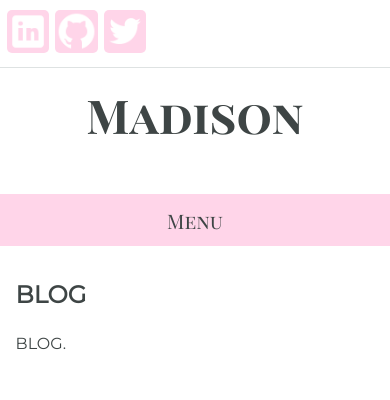
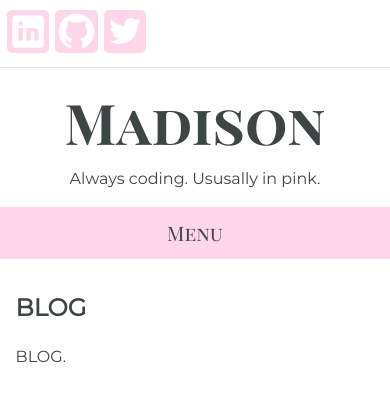
Before and after one commit to madison-stankevich/MadisonStankevich, a React (Create React App) app: page /blog in a window 390 px wide. Shown: the top 400 px of the page. Built offline with nearby package versions, Linux system fonts and the light colour scheme.

Commit message:
added tagline and styling

```diff
--- a/src/App.css
+++ b/src/App.css
@@ -34,7 +34,7 @@
   .contact_bar {height: 7vh; display: flex; align-items: center; justify-content: flex-start; padding: 1vw; border-bottom: 1px solid #DEE2E2; background-color: white; top: 0; position: fixed; width: 100vw;}
   .contact_bar_image {height: 5vh; border-radius:5px; margin: 0.8vw;}
   .nav_bar {margin-top: 7vh; width: 100vw;}
-  .nav_bar_name {width: 100%; font-family: 'Playfair Display SC', serif; font-size: 35pt; font-weight: 700; text-align: center; height: 10vh; padding: 3vh;}
+  .nav_bar_name {width: 100%; font-family: 'Playfair Display SC', serif; font-size: 42pt; font-weight: 700; text-align: center; height: 10vh; padding-top: 3vh;}
   .nav_bar_menu {width: 100%; padding: 1vh;background-color: #ffd5e9;}
   .nav_bar_link {text-align: center; padding: 0.5vh; text-decoration: none; color: #3E4545}
   .nav_bar_bold {font-family: 'Playfair Display SC', serif; font-size: 15pt; font-weight: 400;}
--- a/src/Containers/NavBar.js
+++ b/src/Containers/NavBar.js
@@ -24,6 +24,10 @@ class NavBar extends Component {
                 <div className="nav_bar_name">
                     Madison
                 </div >
+                <div>
+                    Always coding. Ususally in pink.
+                    <br/> <br/>
+                </div>
                 {this.state.menuDisplay == false ?
                     <div className="nav_bar_menu flex_center_column">
                         <a className="nav_bar_link nav_bar_bold" onClick={this.handleClick}> Menu</a>
```
